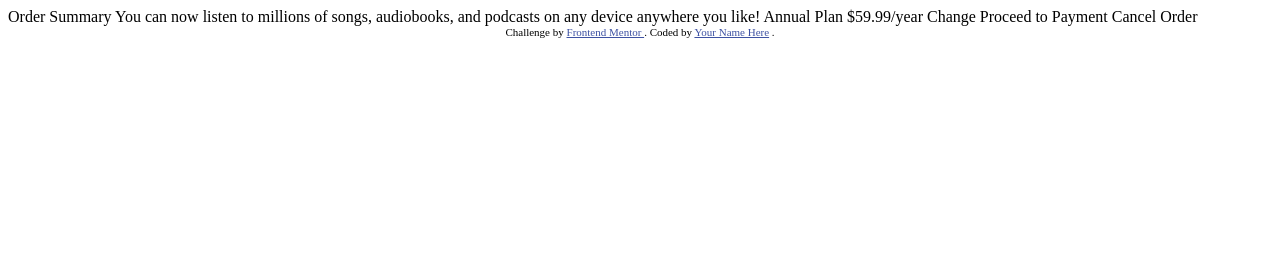
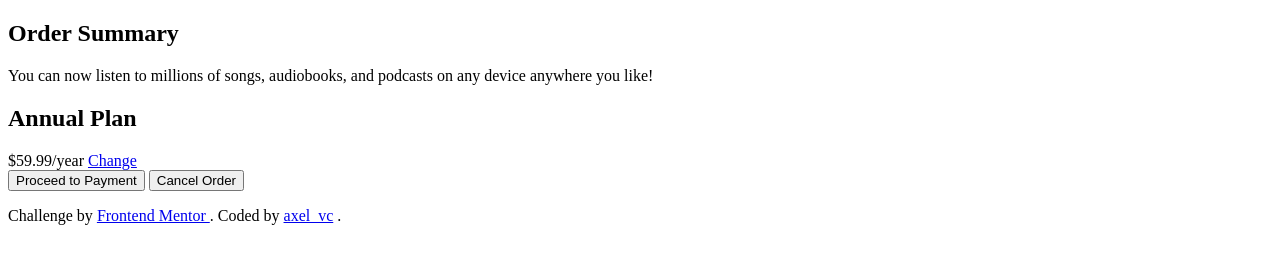
Before and after one commit to axelvc/frontend-mentor, a website: page order-summary-component-main/index.html in a window 1280 px wide. Drawn offline with Linux system fonts and the light colour scheme.

Commit message:
add html structure

```diff
--- a/order-summary-component-main/index.html
+++ b/order-summary-component-main/index.html
@@ -11,30 +11,42 @@
       href="./images/favicon-32x32.png"
     />
     <title>Frontend Mentor | Order summary card</title>
-    <!-- Feel free to remove these styles or customise in your own stylesheet 👍 -->
-    <style>
-      .attribution {
-        font-size: 11px;
-        text-align: center;
-      }
-
-      .attribution a {
-        color: hsl(228, 45%, 44%);
-      }
-    </style>
+    <!-- font family -->
+    <link rel="preconnect" href="https://fonts.googleapis.com" />
+    <link rel="preconnect" href="https://fonts.gstatic.com" crossorigin />
+    <link
+      href="https://fonts.googleapis.com/css2?family=Red+Hat+Display:wght@500;700;900&display=swap"
+      rel="stylesheet"
+    />
   </head>
   <body>
-    Order Summary You can now listen to millions of songs, audiobooks, and
-    podcasts on any device anywhere you like! Annual Plan $59.99/year Change
-    Proceed to Payment Cancel Order
-    <div class="attribution">
+    <article>
+      <h1>Order Summary</h1>
+      <p>
+        You can now listen to millions of songs, audiobooks, and podcasts on any
+        device anywhere you like!
+      </p>
+
+      <section>
+        <h2>Annual Plan</h2>
+        <span>$59.99/year</span>
+        <a href="#">Change</a>
+      </section>
+
+      <button>Proceed to Payment</button>
+      <button>Cancel Order</button>
+    </article>
+
+    <footer>
+      <p>
         Challenge by
         <a href="https://www.frontendmentor.io?ref=challenge" target="_blank">
           Frontend Mentor
         </a>
         . Coded by
-      <a href="#">Your Name Here</a>
+        <a href="https://github.com/axelvc" target="_blank">axel_vc</a>
         .
-    </div>
+      </p>
+    </footer>
   </body>
 </html>
```
Lines whose indentation alone changed are shown as unchanged.
